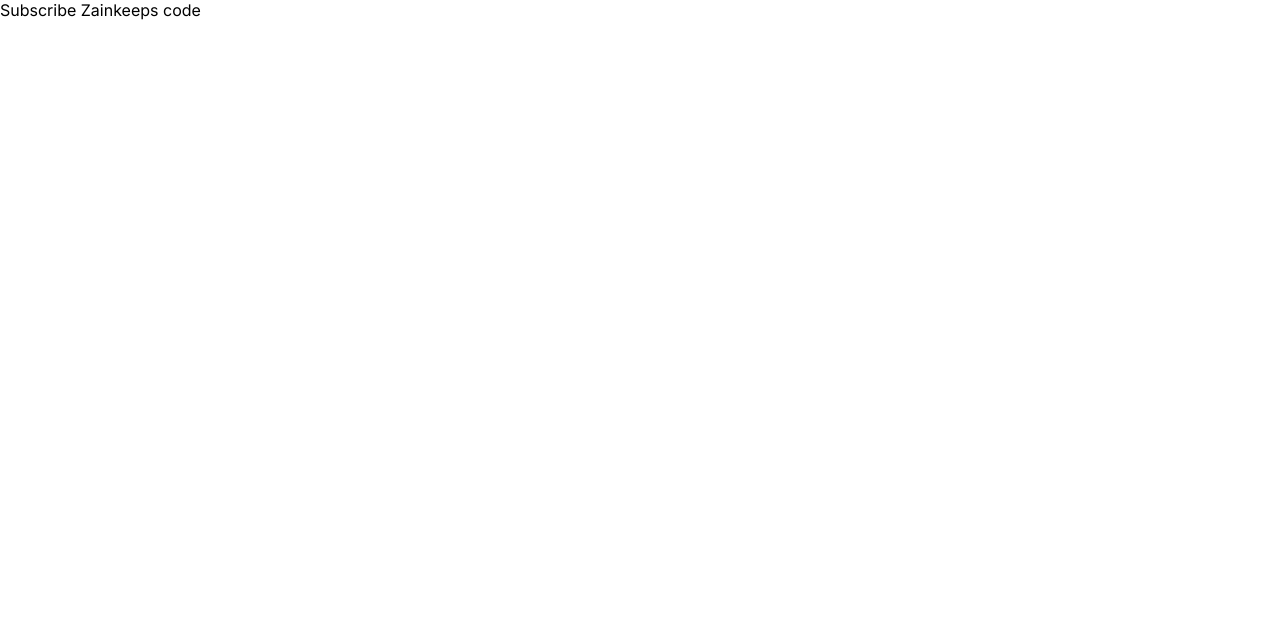
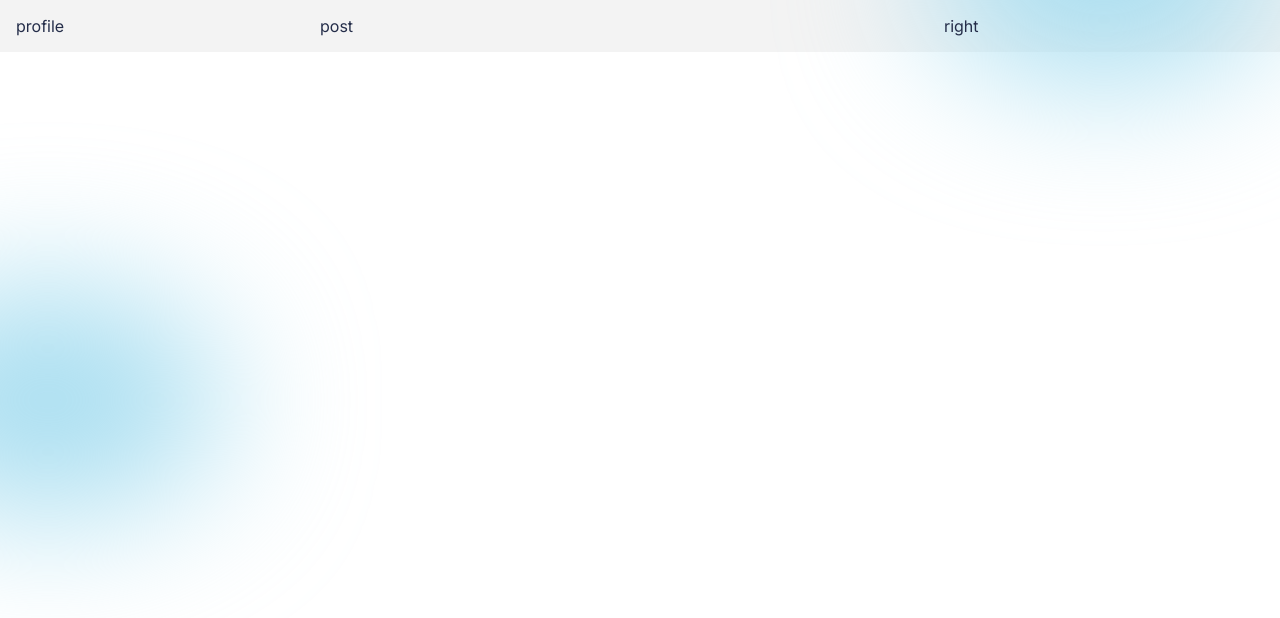
Before and after one commit to Mohammad-Vatankhah/project-manager, a React (Create React App) app in the folder client/: page / in a window 1280 px wide. Shown: the top 618 px of the page. Built offline with nearby package versions, Linux system fonts and the light colour scheme.

Commit message:
home page created and basic styles added

```diff
--- a/client/src/App.css
+++ b/client/src/App.css
@@ -13,3 +13,19 @@
   --location: #EF5757;
 --shedule: #E1AE4A;
 }
+
+.App{
+  overflow: hidden;
+  color: var(--black);
+  background-color: #f3f3f3;
+  padding: 1rem 1rem;
+}
+
+.blur {
+  position: absolute;
+  width: 22rem;
+  height: 14rem;
+  border-radius: 50%;
+  background-color: #a6ddf0;
+  filter: blur(72px);
+}
--- a/client/src/App.js
+++ b/client/src/App.js
@@ -1,8 +1,11 @@
-import "./App.css"
+import "./App.css";
+import Home from "./Pages/Home/Home";
 function App() {
   return (
     <div className="App">
-        Subscribe Zainkeeps code
+      <div className="blur" style={{ top: "-18%", right: "0" }}></div>
+      <div className="blur" style={{ top: "36%", left: "-8rem" }}></div>
+      <Home/>
     </div>
   );
 }
--- /dev/null
+++ b/client/src/Pages/Home/Home.css
@@ -0,0 +1,6 @@
+.Home{
+    position: relative;
+    display: grid;
+    grid-template-columns: 18rem auto 20rem;
+    gap: 1rem;
+}
--- /dev/null
+++ b/client/src/Pages/Home/Home.jsx
@@ -0,0 +1,13 @@
+import React from 'react'
+import "./Home.css"
+const Home = () => {
+  return (
+    <div className='Home'>
+        <div className='profileSide'>profile</div>
+        <div className='postSide'>post</div>
+        <div className='rightSide'>right</div>
+    </div>
+  )
+}
+
+export default Home
```
